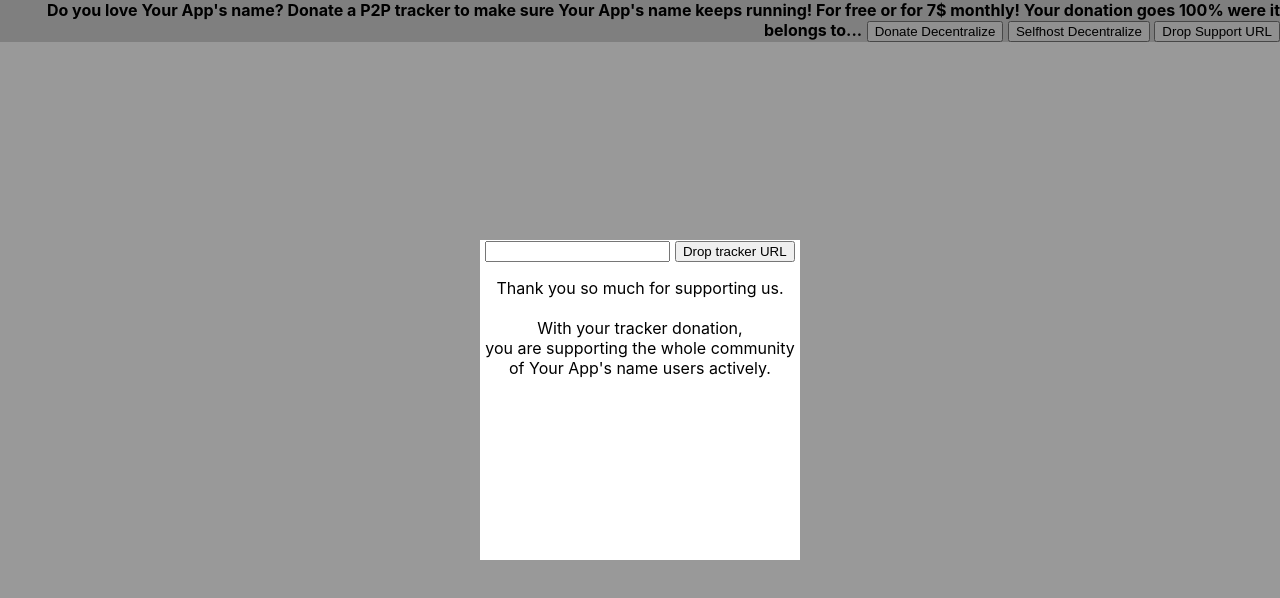
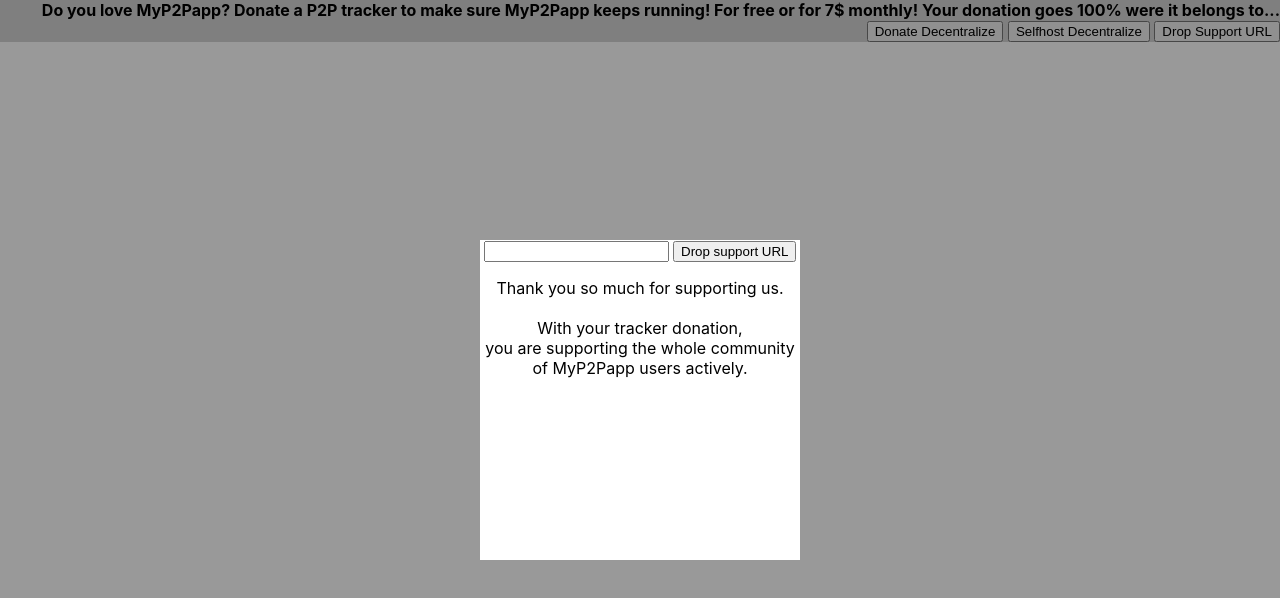
Before and after one commit to worldpeaceenginelabs/DONATE-DECENTRALIZE-UI, a Svelte app: page / in a window 1280 px wide. Both pictures are taken after a click on the button "Drop Support URL". Shown: the top 598 px of the page. Built offline with nearby package versions, Linux system fonts and the light colour scheme.

Commit message:
minor changes

```diff
--- a/src/App.svelte
+++ b/src/App.svelte
@@ -1,6 +1,6 @@
 <script>
 	// Enter your apps name
-	let appname = "Your App's name";
+	let appname = "MyP2Papp";
 	// Enter your button texts
 	let button1 = "Donate Decentralize";
 	let button2 = "Selfhost Decentralize";
--- a/src/Component1.svelte
+++ b/src/Component1.svelte
@@ -2,7 +2,7 @@
 	<ol>
 		<li><button>
 			<a
-            href="https://www.heroku.com/deploy/?template=https://github.com/worldpeaceenginelabs/gun"
+            href="https://www.heroku.com/deploy/?template=https://github.com/amark/gun"
             target="_blank"
             rel="noopener noreferrer"
           >Deploy Tracker</a>
--- a/src/Component3.svelte
+++ b/src/Component3.svelte
@@ -4,7 +4,7 @@
 
 <div align="center">
 	<input>
-	<button>Drop tracker URL</button>
+	<button>Drop support URL</button>
 	<p>Thank you so much for supporting us.<br><br>
 	With your tracker donation,<br>
 	 you are supporting the whole
```
